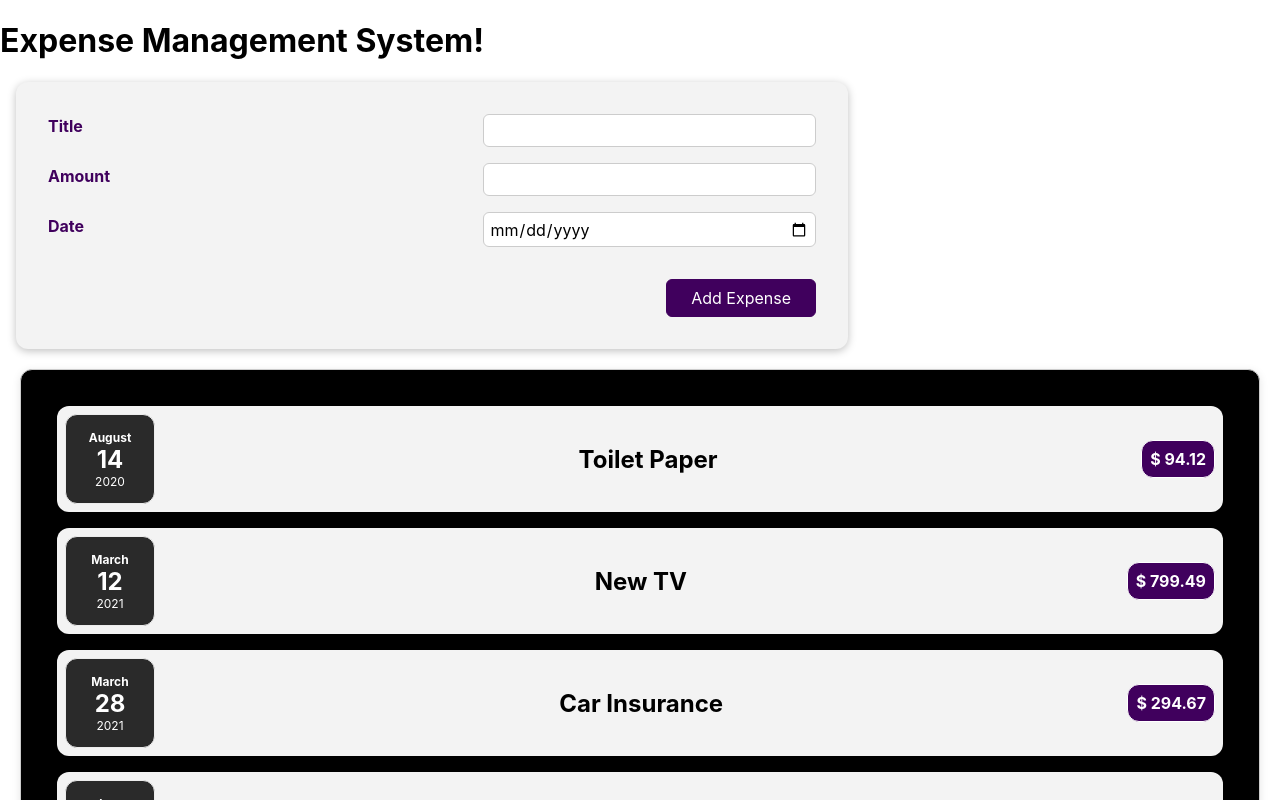
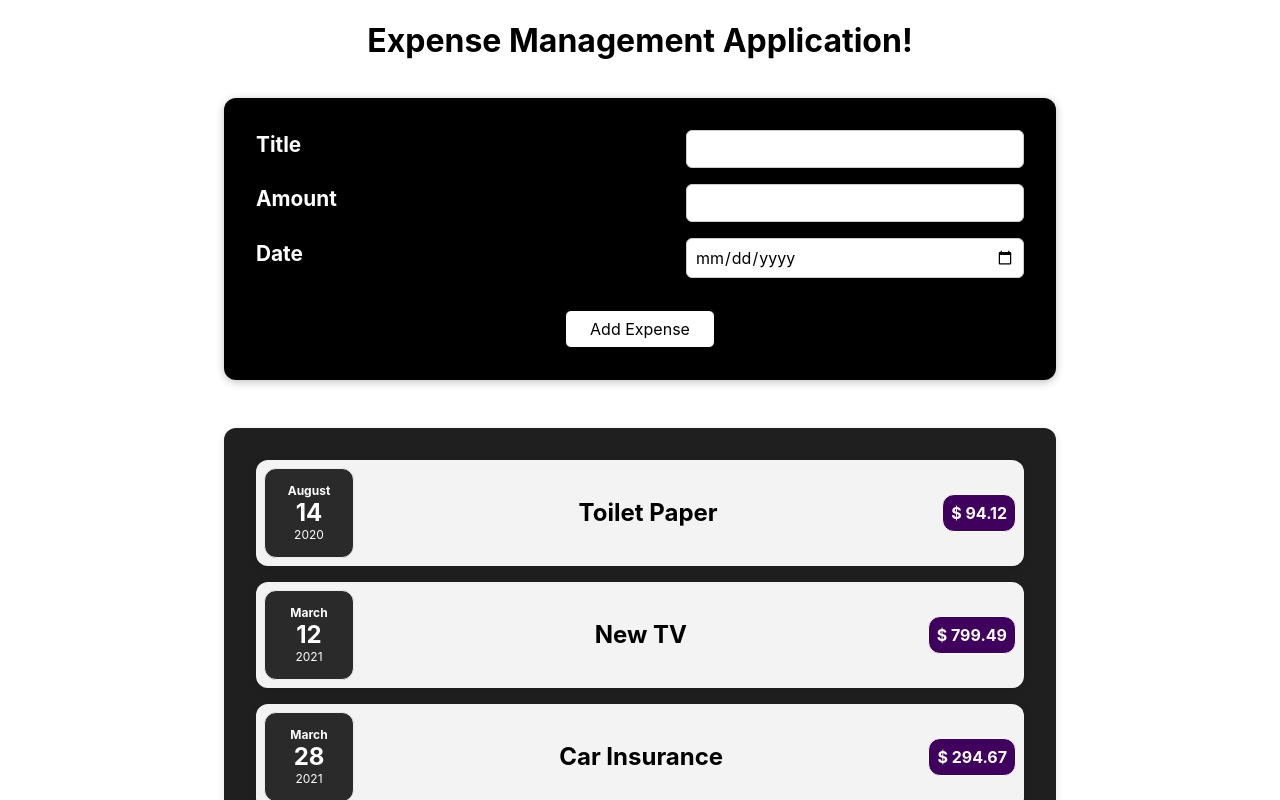
Before and after one commit to sodhipinky/my-expense-mgmt, a React (Create React App) app: page / in a window 1280 px wide. Shown: the top 800 px of the page. Built offline with nearby package versions, Linux system fonts and the light colour scheme.

Commit message:
refactor: Update styles

```diff
--- a/src/App.js
+++ b/src/App.js
@@ -13,7 +13,7 @@ function App() {
 
   return (
     <div>
-      <h1>Expense Management System!</h1>
+      <h1><center>Expense Management Application!</center></h1>
       <NewExpenseForm />
       <Expenses expenses={expenses} />
     </div>
--- a/src/components/expenses/ExpenseItem.css
+++ b/src/components/expenses/ExpenseItem.css
@@ -8,9 +8,13 @@
 }
 
 .expense-item__description {
-    font-weight: bold;
-    color: #333;
-    font-size: 1.25rem;
+    display: flex;
+    flex-direction: column;
+    gap: 1rem;
+    align-items: flex-end;
+    flex-flow: column-reverse;
+    justify-content: flex-start;
+    flex: 1;
 }
 
 .expense-item__price {
--- a/src/components/expenses/Expenses.css
+++ b/src/components/expenses/Expenses.css
@@ -1,8 +1,7 @@
 .expenses {
-    margin: 20px;
-    padding: 20px;
-    border: 1px solid #ccc;
-
-    background-color: black;
-
+    padding: 1rem;
+    background-color: rgb(31, 31, 31);
+    margin: 2rem auto;
+    width: 50rem;
+    max-width: 95%;
 }
--- a/src/components/new-expenses/NewExpenseForm.css
+++ b/src/components/new-expenses/NewExpenseForm.css
@@ -1,8 +1,13 @@
+.form-container {
+    display: flex;
+    justify-content: center;
+}
+
 .new-expense__form {
     margin: 1rem;
     padding: 1rem;
     border-radius: 12px;
-    background-color: #f3f3f3;
+    background-color: black;
     box-shadow: 0 2px 8px rgba(0, 0, 0, 0.25);
     width: 50rem;
     max-width: 95%;
@@ -13,6 +18,7 @@
     flex-wrap: wrap;
     gap: 1rem;
     margin: 1rem;
+    text-align: left;
 }
 
 .new-expense__control {
@@ -24,13 +30,15 @@
 
 .new-expense__control label {
     font-weight: bold;
+    font-size: 1.3rem;
     margin-bottom: 0.5rem;
-    color: #40005d;
+    display: block;
+    color: white;
 }
 
 .new-expense__control input {
     font: inherit;
-    padding: 0.35rem;
+    padding: 0.5rem;
     border-radius: 6px;
     border: 1px solid #ccc;
     width: 20rem;
@@ -39,16 +47,16 @@
 
 .new-expense__actions {
     display: flex;
-    justify-content: flex-end;
+    justify-content: center;
 }
 
 .new-expense__actions button {
     font: inherit;
     cursor: pointer;
     padding: 0.5rem 1.5rem;
-    border: 1px solid #40005d;
-    background-color: #40005d;
-    color: white;
+    border: 1px solid black;
+    background-color: white;
+    color: black;
     border-radius: 6px;
     margin: 1rem;
 }
--- a/src/components/new-expenses/NewExpenseForm.js
+++ b/src/components/new-expenses/NewExpenseForm.js
@@ -35,6 +35,7 @@ const NewExpenseForm = () => {
     }
 
     return (
+        <div className='form-container'>
             <form onSubmit={submitHandler} className='new-expense__form'>
                 <div className='new-expense__controls'>
                     <div className='new-expense__control'>
@@ -54,6 +55,7 @@ const NewExpenseForm = () => {
                     <button type='submit'>Add Expense</button>
                 </div>
             </form>
+        </div>
     );
 }
 
```
Lines whose indentation alone changed are shown as unchanged.
